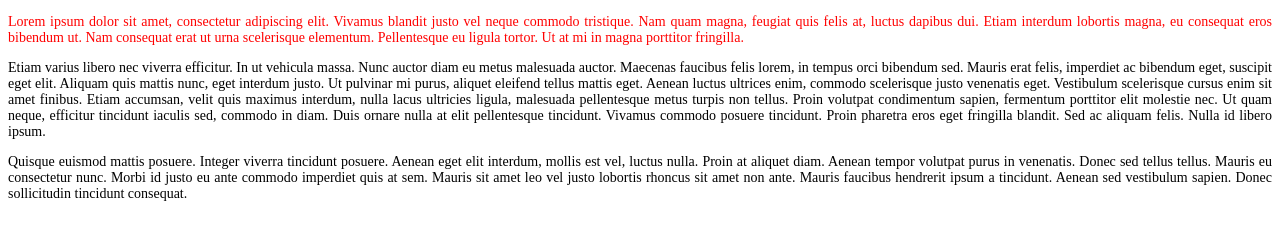
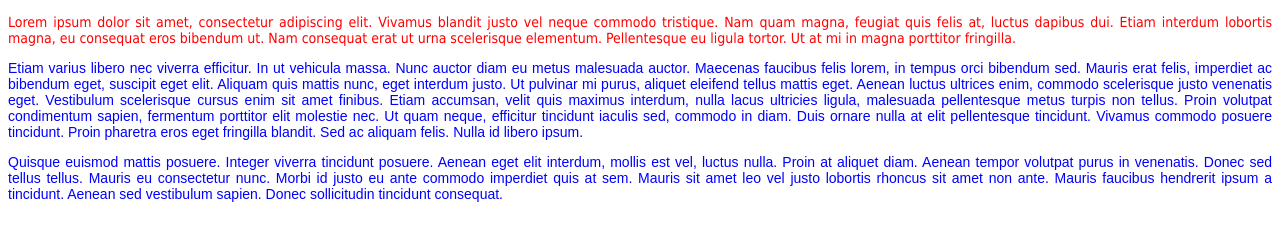
Before and after one commit to plicznerski/Zadania, a plain HTML site: page index.html in a window 1280 px wide. Drawn offline with Linux system fonts and the light colour scheme.

Commit message:
Dodanie koloru nieieskiego do dwóch pozostałych akapitów

```diff
--- a/index.html
+++ b/index.html
@@ -3,6 +3,7 @@
 	<head>
 		<meta charset="utf-8">
 		<title>Zadanie 1</title>
+
 		<style>
 			p{
 				font-size:14px;
@@ -10,7 +11,13 @@
 			}
 			p:first-child{
 				color:#f00;
+				font-family:tahoma;
 			}
+			p:not(:first-child){
+				color:#00f;
+				font-family:arial;
+			}
+
 		</style>
 	</head>
 	<body>
```
